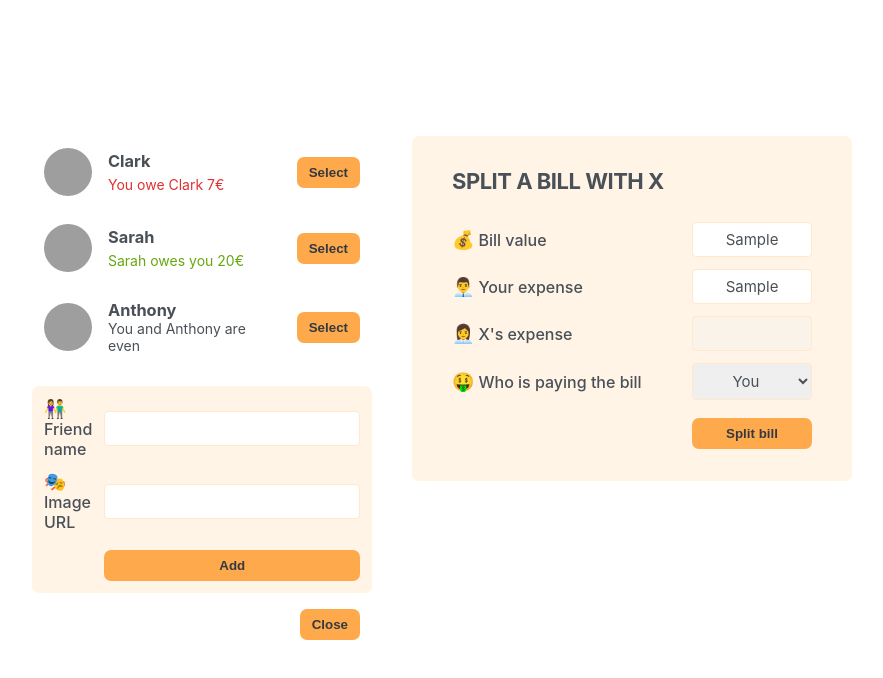
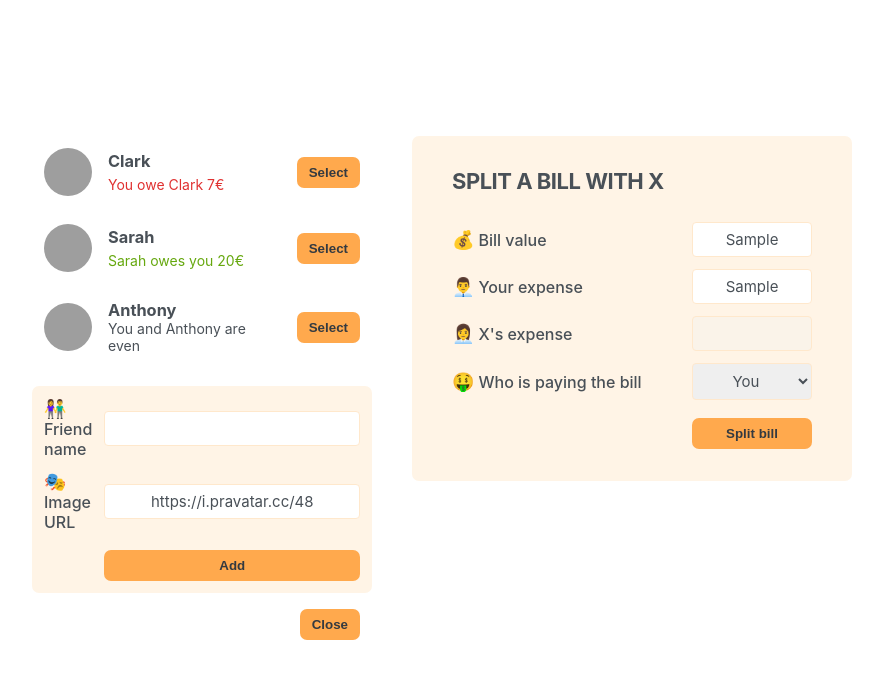
Before and after one commit to Andrew-Mysaka/ultimate-react-course-2023, a React (Create React App) app in the folder 06-eat-n-split/: page / in a window 1280 px wide. Both pictures are taken after typing "Sample", "Sample" into the empty fields and a click on the button "Add friend". Shown: the top 678 px of the page, without its empty margins (198-1081 px from the left). Built offline with nearby package versions, Linux system fonts and the light colour scheme; grey boxes are pictures that could not be loaded.

Commit message:
Lesson 99 - adding a new Friend

```diff
--- a/06-eat-n-split/src/App.js
+++ b/06-eat-n-split/src/App.js
@@ -28,17 +28,23 @@
 }
 
 export default function App() {
+    const [friends, setFriends] = useState(initialFriends)
     const [showAddFriend,setShowAddFriend] = useState(false);
 
     function handleShowAddFriend(){
         setShowAddFriend(!showAddFriend);
     }
 
+    function handleAddFriend(friend){
+        setFriends(friends => [...friends, friend]);
+        setShowAddFriend(false);
+    }
+
     return (
         <div className={'app'}>
             <div className={'sidebar'}>
-                <FriendsList/>
-                {showAddFriend && <FormAddFriend/>}
+                <FriendsList friends={friends}/>
+                {showAddFriend && <FormAddFriend onAddFriend={handleAddFriend}/>}
                 <Button onClick={handleShowAddFriend}>{showAddFriend ? 'Close' : 'Add friend'}</Button>
             </div>
 
@@ -47,9 +53,7 @@
     );
 }
 
-function FriendsList() {
-    const [friends, setFriends] = useState(initialFriends);
-
+function FriendsList({friends}) {
     return (
         <ul>
             {friends.map(friend => (
@@ -73,13 +77,35 @@
     );
 }
 
-function FormAddFriend() {
+function FormAddFriend({onAddFriend}) {
+    const [name,setName] = useState('');
+    const [image,setImage] = useState('https://i.pravatar.cc/48');
+
+    const id = crypto.randomUUID();
+    function handleSubmit(e){
+        e.preventDefault();
+
+        if(!name || !image) return;
+
+        const newFriend = {
+            id,
+            name,
+            image:`${image}?=${id}`,
+            balance: 0,
+        };
+
+        onAddFriend(newFriend);
+
+        setName('');
+        setImage('https://i.pravatar.cc/48');
+    }
+
     return (
-        <form className={'form-add-friend'}>
+        <form className={'form-add-friend'} onSubmit={handleSubmit}>
             <label>👫Friend name</label>
-            <input type={'text'} />
+            <input type={'text'} value={name} onChange={(e)=>setName(e.target.value)}/>
             <label>🎭Image URL</label>
-            <input type={'text'} />
+            <input type={'text'} value={image} onChange={(e)=>setImage(e.target.value)}/>
             <Button>Add</Button>
         </form>
     );
```
